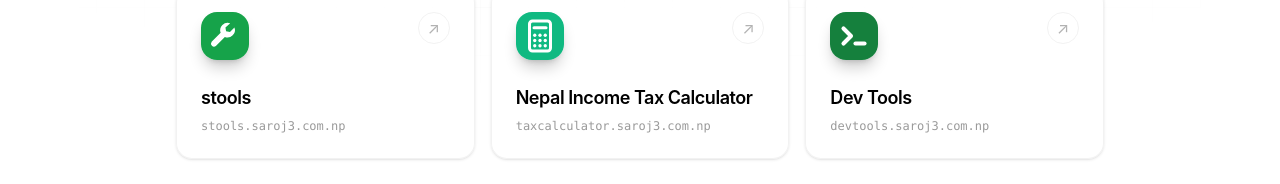
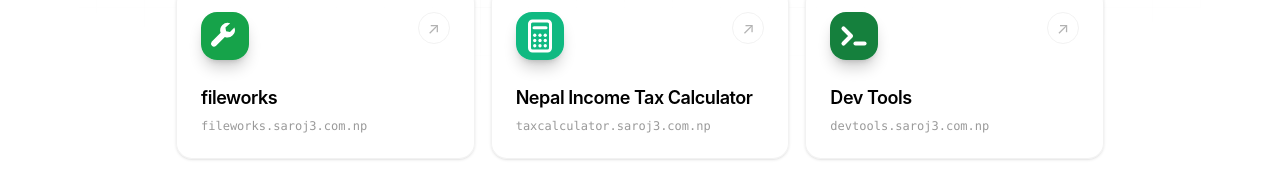
Before and after one commit to 3sarojbhattarai/portfolio, a Next.js app: page /products in a window 1280 px wide. Shown: the part 377-561 px from the top of the page. Built offline with nearby package versions, Linux system fonts and the light colour scheme.

Commit message:
feat: update product

```diff
--- a/src/app/products/page.tsx
+++ b/src/app/products/page.tsx
@@ -5,12 +5,12 @@ import { pageMetadata } from "../../lib/seo"
 
 export const metadata: Metadata = pageMetadata({
   title: "Products",
-  description: "Products built and maintained by Saroj Bhattarai: stools, Nepal Income Tax Calculator and Dev Tools.",
+  description: "Products built and maintained by Saroj Bhattarai: fileworks, Nepal Income Tax Calculator and Dev Tools.",
   path: "/products",
 })
 
 const products = [
-  { name: "stools", href: "https://stools.saroj3.com.np/", label: "stools.saroj3.com.np", icon: "/products/stools.svg" },
+  { name: "fileworks", href: "https://fileworks.saroj3.com.np/", label: "fileworks.saroj3.com.np", icon: "/products/fileworks.svg" },
   { name: "Nepal Income Tax Calculator", href: "https://taxcalculator.saroj3.com.np/", label: "taxcalculator.saroj3.com.np", icon: "/products/taxcalculator.svg" },
   { name: "Dev Tools", href: "https://devtools.saroj3.com.np/", label: "devtools.saroj3.com.np", icon: "/products/devtools.svg" },
 ]
```
Also changed, not shown: public/products/fileworks.svg (renamed from public/products/stools.svg).
